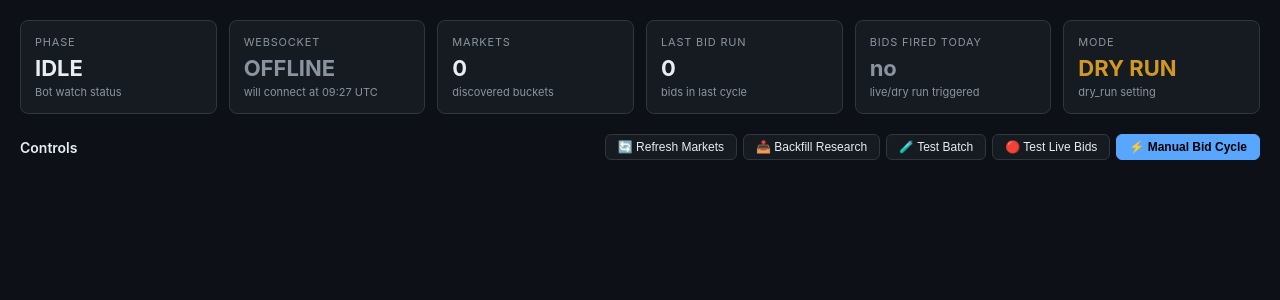
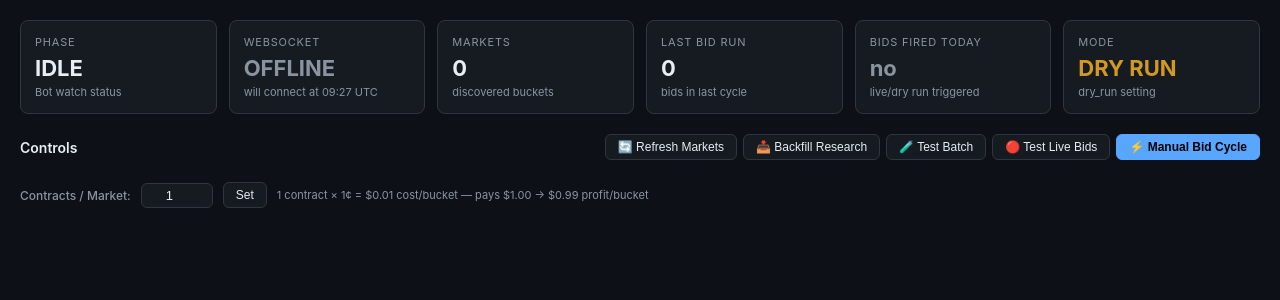
Before and after one commit to ksweatt10/weatherspeed, a Flask app: page / in a window 1280 px wide. Shown: the part 99-399 px from the top of the page. Run offline with Flask 3, Linux system fonts and the light colour scheme; data that the repository does not hold is empty; parts of the project's set-up code (start-up, migrations or seed data) failed here and were passed over.

Commit message:
Add contracts-per-market control to Overview tab
Inline number input + Set button directly in the Controls section.
Shows live profit math hint (e.g. "10 contracts × 1¢ = $0.10 cost/bucket
— pays $10.00 → $9.90 profit/bucket"). Loads current value from
/api/settings on page load. Enter key also triggers save.

Co-Authored-By: Claude Sonnet 4.6 <noreply@anthropic.com>

```diff
--- a/templates/index.html
+++ b/templates/index.html
@@ -192,6 +192,17 @@ input:checked+.slider:before{transform:translateX(18px)}
       <button class="btn" onclick="triggerTestBatch()">🧪 Test Batch</button>
       <button class="btn" onclick="triggerTestLiveBids()">🔴 Test Live Bids</button>
       <button class="btn primary" onclick="triggerManualBid()">⚡ Manual Bid Cycle</button>
+    </div>
+    <div style="margin-top:14px;display:flex;align-items:center;gap:10px;flex-wrap:wrap">
+      <span style="color:var(--muted);font-size:12px;font-weight:500">Contracts / Market:</span>
+      <input type="number" id="contracts-input" min="1" max="500" value="1"
+             style="width:72px;background:var(--surface);border:1px solid var(--border);
+                    color:var(--text);border-radius:6px;padding:4px 8px;font-size:13px;
+                    text-align:center"
+             onkeydown="if(event.key==='Enter') saveContracts()"/>
+      <button class="btn" onclick="saveContracts()">Set</button>
+      <span id="contracts-hint"
+            style="font-size:11px;color:var(--muted)">YES@1¢ × N contracts per bucket</span>
     </div>
   </div>
 
@@ -845,6 +856,37 @@ async function triggerManualBid() {
   catch(e) { toast("Error: "+e.message,"err"); }
 }
 
+async function loadContractsSetting() {
+  try {
+    const s = await api("/api/settings");
+    const n = s.contracts_per_market || 1;
+    document.getElementById("contracts-input").value = n;
+    _updateContractsHint(n);
+  } catch {}
+}
+
+function _updateContractsHint(n) {
+  const cost    = (n * 0.01).toFixed(2);
+  const payout  = n.toFixed(0);
+  const profit  = (n * 0.99).toFixed(2);
+  document.getElementById("contracts-hint").textContent =
+    `${n} contract${n!==1?"s":""} × 1¢ = $${cost} cost/bucket — pays $${payout}.00 → $${profit} profit/bucket`;
+}
+
+async function saveContracts() {
+  const n = Math.max(1, parseInt(document.getElementById("contracts-input").value) || 1);
+  document.getElementById("contracts-input").value = n;
+  try {
+    await api("/api/settings", {
+      method: "POST",
+      headers: {"Content-Type": "application/json"},
+      body: JSON.stringify({contracts_per_market: n})
+    });
+    _updateContractsHint(n);
+    toast(`Contracts/market set to ${n}`, "ok");
+  } catch(e) { toast("Failed: "+e.message,"err"); }
+}
+
 async function triggerRefreshMarkets() {
   try {
     const r = await api("/api/refresh-markets");
@@ -1023,6 +1065,7 @@ setInterval(pollBalance, 60000);
 // ── Init ──────────────────────────────────────────────────────────────────────
 pollState();
 setInterval(pollState, 4000);
+loadContractsSetting();
 document.getElementById("date-pick").value =
   new Date(Date.now()-4*3600000).toISOString().slice(0,10);
 </script>
```
